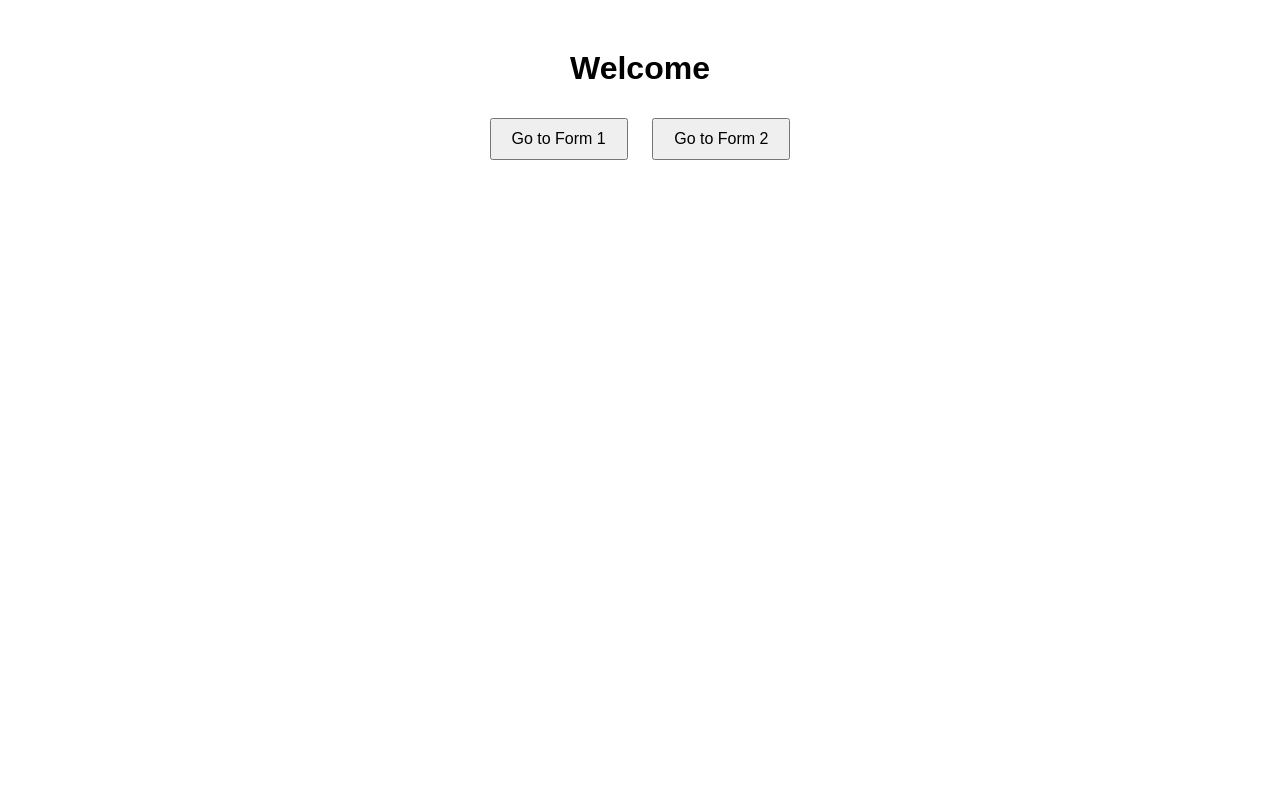
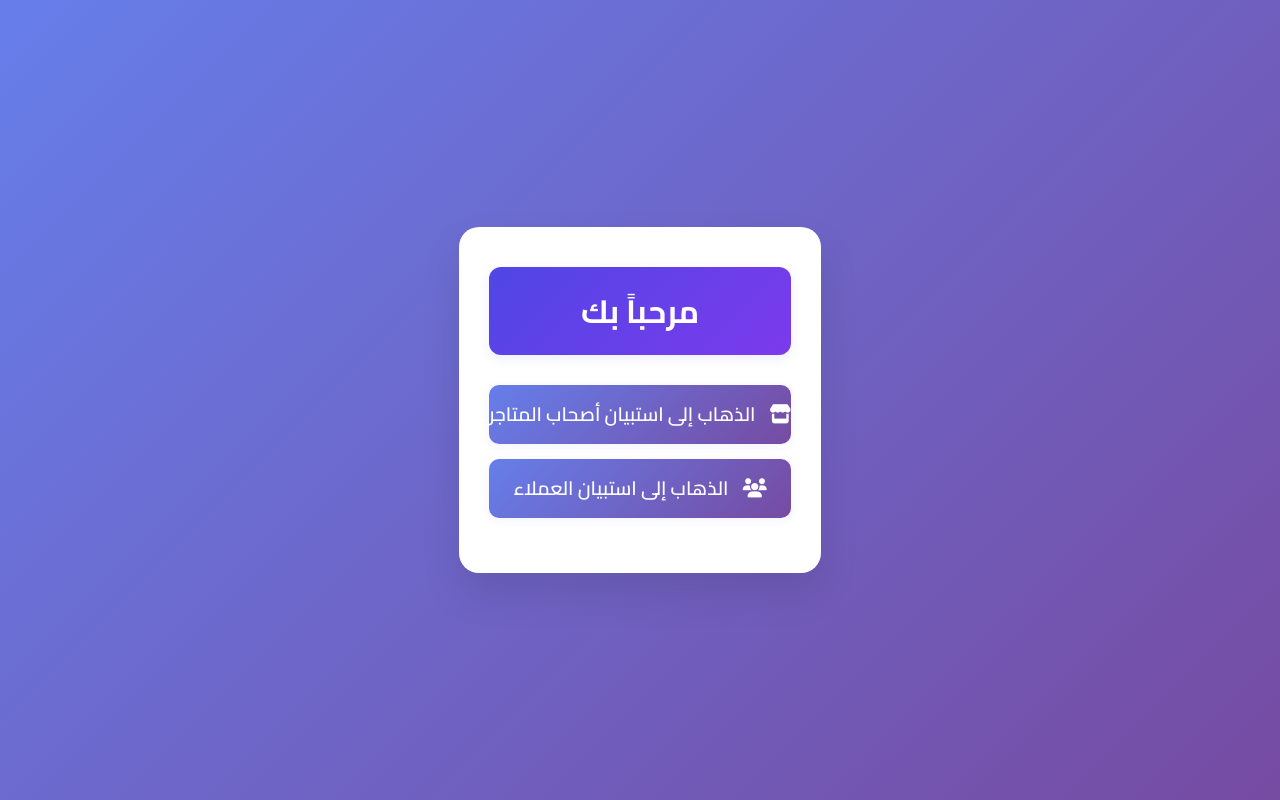
Before and after one commit to ziadaburas/quests, a website: page public/index.html in a window 1280 px wide. Drawn offline with nearby package versions, Linux system fonts and the light colour scheme.

Commit message:
first commit

```diff
--- a/public/index.html
+++ b/public/index.html
@@ -1,17 +1,71 @@
 <!DOCTYPE html>
-<html lang="en">
+<html lang="ar" dir="rtl">
 <head>
   <meta charset="UTF-8">
   <meta name="viewport" content="width=device-width, initial-scale=1.0">
   <title>Forms Navigation</title>
+  <link href="https://cdn.jsdelivr.net/npm/tailwindcss@2.2.19/dist/tailwind.min.css" rel="stylesheet">
+  <link rel="stylesheet" href="https://cdn.jsdelivr.net/npm/@fortawesome/fontawesome-free@6.4.0/css/all.min.css">
+  <link href="https://fonts.googleapis.com/css2?family=Cairo:wght@300;400;600;700&display=swap" rel="stylesheet">
   <style>
-    body { font-family: Arial, sans-serif; text-align: center; margin-top: 50px; }
-    button { margin: 10px; padding: 10px 20px; font-size: 16px; }
+    * { font-family: 'Cairo', sans-serif; }
+    body {
+      background: linear-gradient(135deg, #667eea 0%, #764ba2 100%);
+      min-height: 100vh;
+      direction: rtl;
+      text-align: right;
+      display: flex;
+      flex-direction: column;
+      align-items: center;
+      justify-content: center;
+    }
+    .nav-container {
+      background: white;
+      border-radius: 20px;
+      box-shadow: 0 20px 40px rgba(0,0,0,0.1);
+      padding: 40px 30px;
+      max-width: 400px;
+      margin: 40px auto;
+      text-align: center;
+    }
+    h1 {
+      background: linear-gradient(135deg, #4f46e5 0%, #7c3aed 100%);
+      color: white;
+      padding: 20px;
+      border-radius: 12px;
+      margin-bottom: 30px;
+      font-size: 2rem;
+      font-weight: 700;
+      box-shadow: 0 4px 12px rgba(76, 81, 255, 0.1);
+    }
+    .nav-btn {
+      display: block;
+      width: 100%;
+      margin: 15px 0;
+      padding: 15px 0;
+      font-size: 1.2rem;
+      font-weight: 600;
+      color: #fff;
+      background: linear-gradient(135deg, #667eea 0%, #764ba2 100%);
+      border: none;
+      border-radius: 10px;
+      cursor: pointer;
+      transition: background 0.2s;
+      box-shadow: 0 2px 8px rgba(76, 81, 255, 0.08);
+    }
+    .nav-btn:hover {
+      background: linear-gradient(135deg, #4f46e5 0%, #7c3aed 100%);
+    }
+    .fa-store, .fa-users {
+      margin-left: 10px;
+    }
   </style>
 </head>
 <body>
-  <h1>Welcome</h1>
-  <button onclick="location.href='/form1'">Go to Form 1</button>
-  <button onclick="location.href='/form2'">Go to Form 2</button>
+  <div class="nav-container">
+    <h1>مرحباً بك</h1>
+    <button class="nav-btn" onclick="location.href='/form1'"><i class="fa fa-store"></i> الذهاب إلى استبيان أصحاب المتاجر</button>
+    <button class="nav-btn" onclick="location.href='/form2'"><i class="fa fa-users"></i> الذهاب إلى استبيان العملاء</button>
+  </div>
 </body>
 </html>
```
